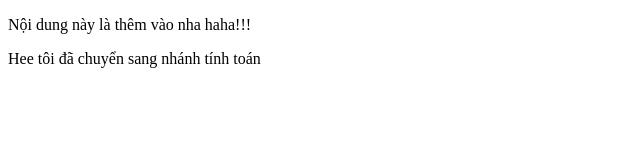
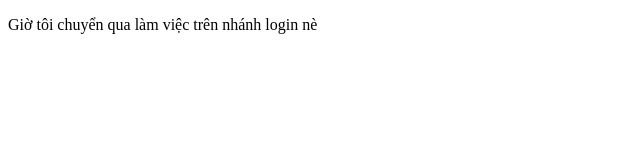
Before and after one commit to LeThiThuyKieu/bt4_demo, a plain HTML site: page index.html in a window 1280 px wide. Shown: the whole page, without its empty margins (0-640 px from the left). Drawn offline with Linux system fonts and the light colour scheme.

Commit message:
sửa xong login

```diff
--- a/index.html
+++ b/index.html
@@ -6,8 +6,7 @@
     <title>Hoisting, var,let,const</title>
   </head>
   <body>
-    <p>Nội dung này là thêm vào nha haha!!!</p>
-    <p>Hee tôi đã chuyển sang nhánh tính toán</p>
+    <p>Giờ tôi chuyển qua làm việc trên nhánh login nè</p>
     <script src="main.js"></script>
   </body>
 </html>
```
Also changed, not shown: img/about.html (added).
